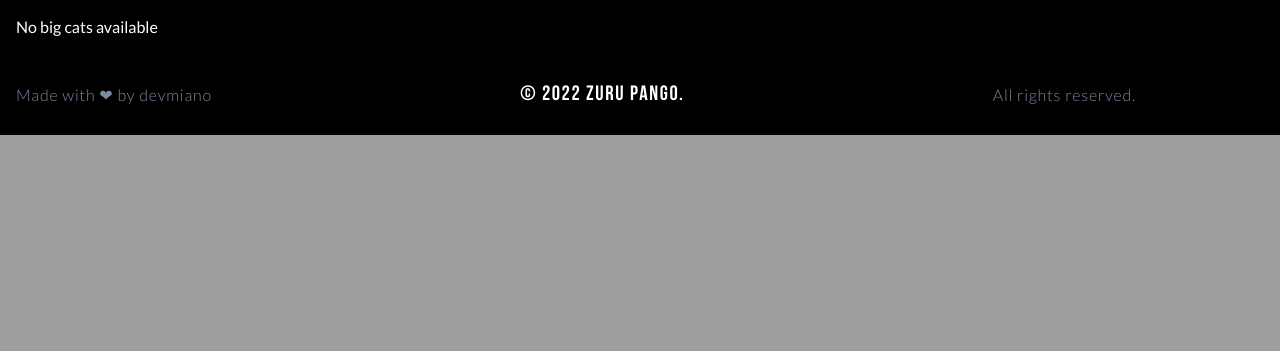
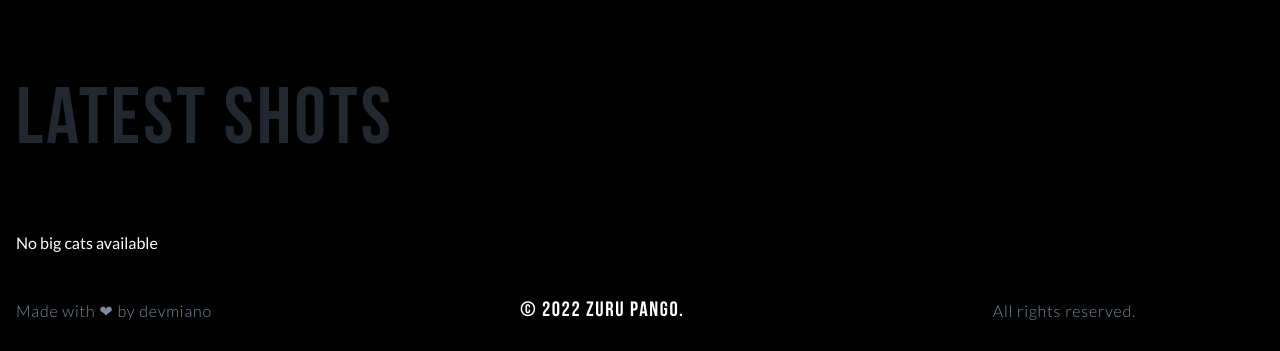
Before and after one commit to devmiano/zurupango, a Django app: page / in a window 1280 px wide. Shown: the part 801-1152 px from the top of the page. Before the commit the page ends 936 px from the top, so only its background shows below. Run offline with Django 4.2, Linux system fonts and the light colour scheme; data that the repository does not hold is empty.

Commit message:
styled the category page and added titles to the various sections

```diff
--- a/den/static/den/css/global.css
+++ b/den/static/den/css/global.css
@@ -407,6 +407,17 @@ input:-webkit-autofill:focus {
   margin: 1rem;
 }
 
+#section .stitle {
+  line-height: 1.1;
+  font-size: 3.2rem;
+  font-family: "BebasNeue Bold", cursive;
+  letter-spacing: 0.2rem;
+  margin: 4rem 0;
+  color: #222830;
+  font-size: 5rem;
+  line-height: 1.1;
+}
+
 #latest {
   gap: 1rem;
   display: grid;
--- a/den/static/den/sass/partials/_hero.scss
+++ b/den/static/den/sass/partials/_hero.scss
@@ -35,6 +35,14 @@
 
 #section {
 	margin: 1rem;
+
+	.stitle {
+		@include title;
+		margin: 4rem 0;
+		color: $ash-900;
+		font-size: 5rem;
+		line-height: 1.1;
+	}
 }
 
 #latest {
--- a/den/templates/den/index.html
+++ b/den/templates/den/index.html
@@ -9,6 +9,7 @@
 	</div>
 </section>
 <section id="section">
+  <h1 class="stitle">Latest shots</h1>
 	{% if latest_cats %}
 	<div id="latest">
 		{% for cat in latest_cats %}
```
Also changed, not shown: den/templates/den/category.html (+14 -0 lines).
